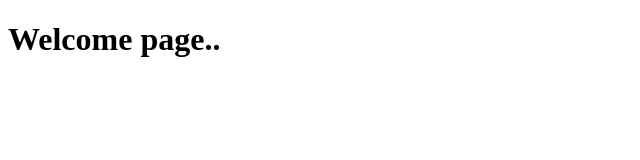
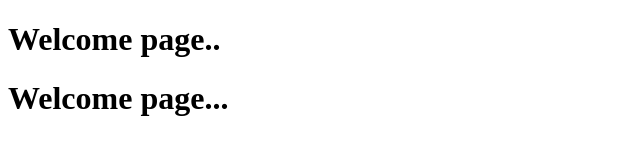
Before and after one commit to teachermoh/online-shopping, a plain HTML site: page index.html in a window 1280 px wide. Shown: the whole page, without its empty margins (0-640 px from the left). Drawn offline with Linux system fonts and the light colour scheme.

Commit message:
Update index.html

```diff
--- a/index.html
+++ b/index.html
@@ -7,5 +7,6 @@
 </head>
 <body>
     <h1>Welcome page..</h1>
+    <h1>Welcome page...</h1>
 </body>
 </html>
```
